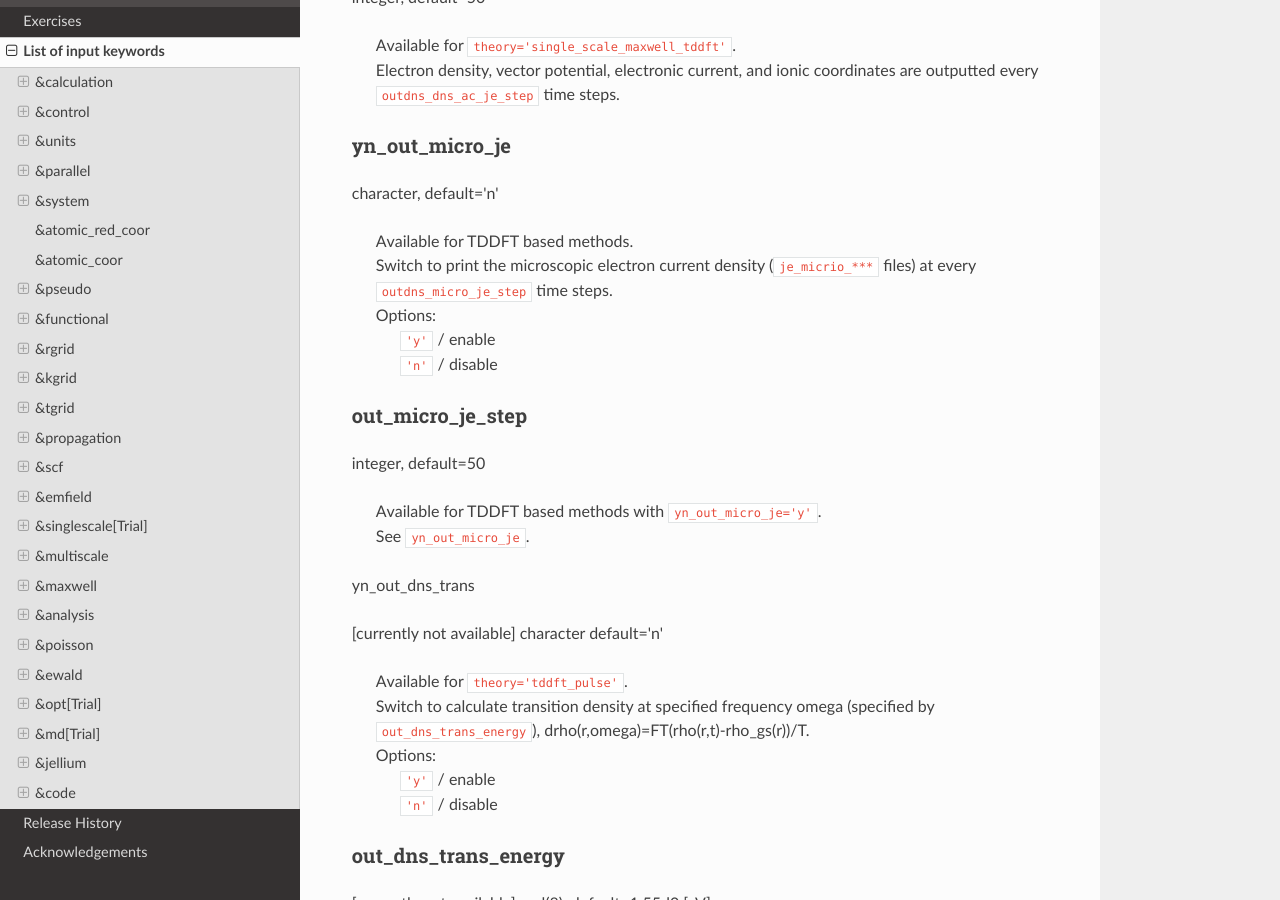
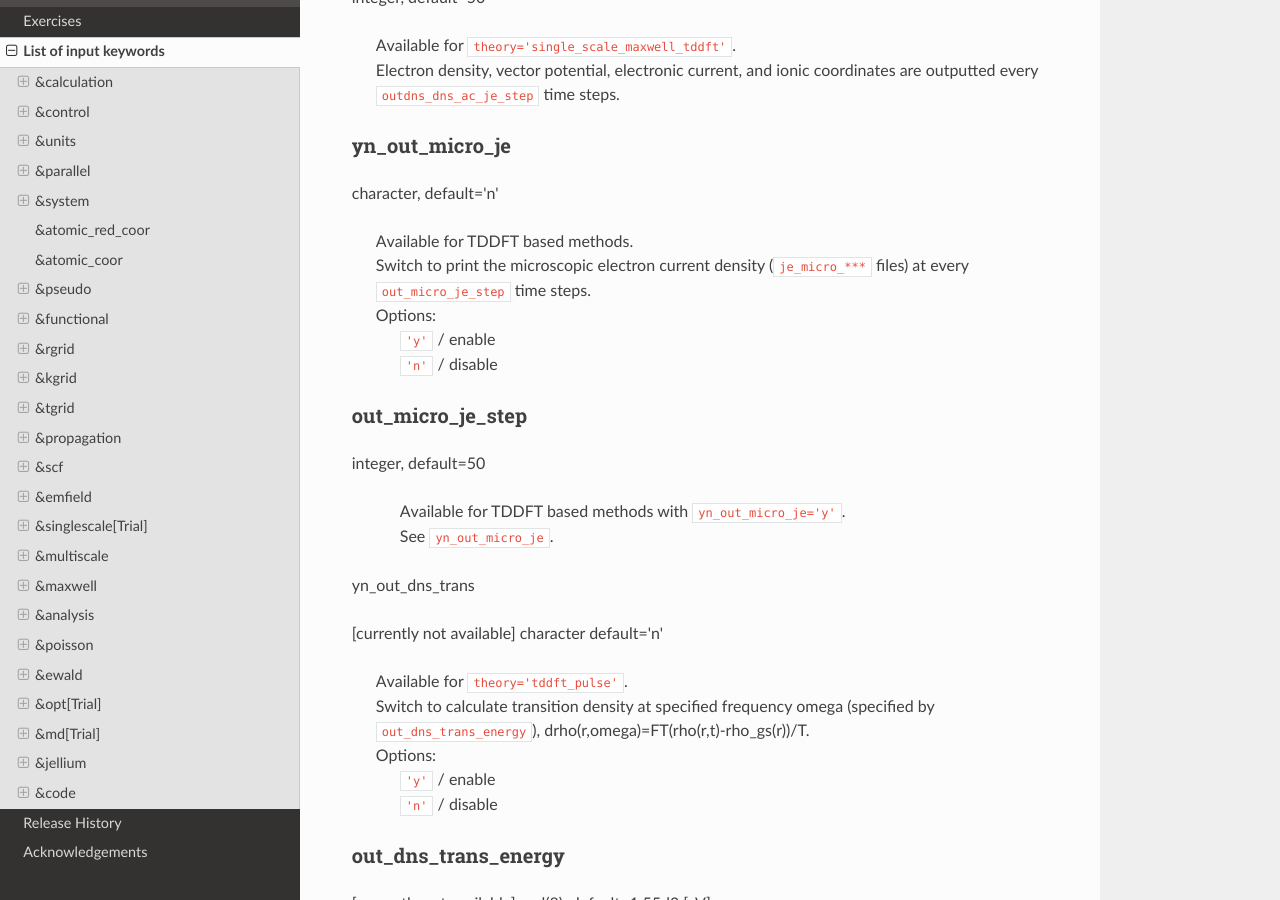
Before and after one commit to SALMON-TDDFT/SALMON-DOCS, a Sphinx documentation site: the page built from source/input_keyword_list.rst, in a window 1280 px wide and 900 px high, scrolled down 44616 px. Built offline with Sphinx 7.4.7 and the Read the Docs theme 2.0.0, drawn with Linux system fonts in a browser that asks for light colours; formulas are drawn with MathJax 3.

Commit message:
Update input_keyword_list.rst

```diff
--- a/source/input_keyword_list.rst
+++ b/source/input_keyword_list.rst
@@ -2296,7 +2296,7 @@
 character, default='n'
 
    | Available for TDDFT based methods.
-   | Switch to print the microscopic electron current density (``je_micrio_***`` files) at every ``outdns_micro_je_step`` time steps.
+   | Switch to print the microscopic electron current density (``je_micro_***`` files) at every ``out_micro_je_step`` time steps.
    | Options:
    |   ``'y'`` / enable
    |   ``'n'`` / disable
@@ -2312,7 +2312,7 @@
    | See ``yn_out_micro_je``.
 
 
-.. _yn_out_dns_trans:
+ .. _yn_out_dns_trans:
 
 yn_out_dns_trans
 
```
